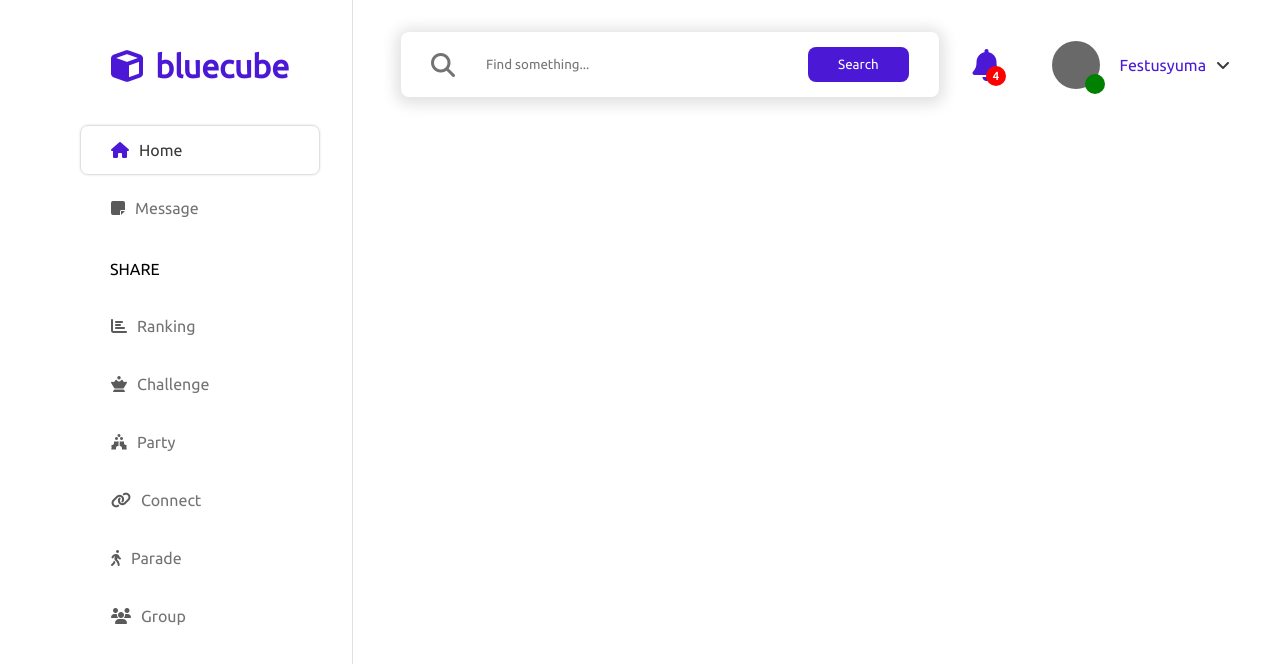
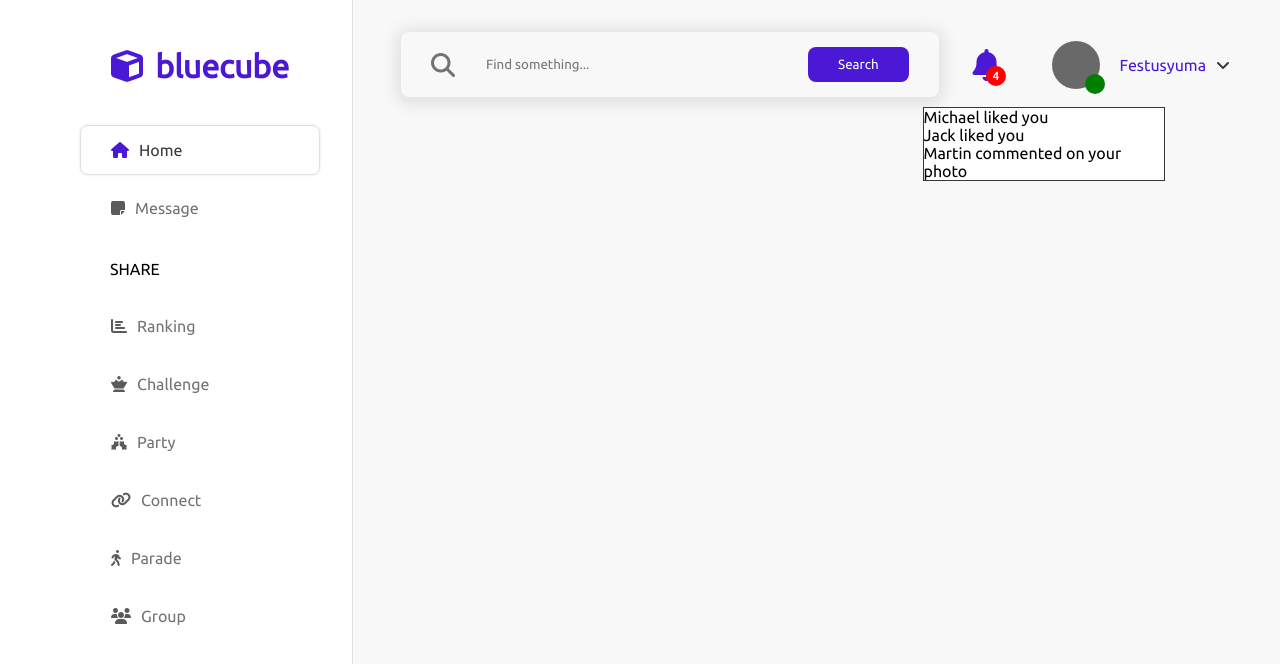
Before and after one commit to festusyuma/interview-project, a Vue app: page / in a window 1280 px wide. Shown: the top 664 px of the page. Built offline with nearby package versions, Linux system fonts and the light colour scheme.

Commit message:
added notifications to store

```diff
--- a/src/App.vue
+++ b/src/App.vue
@@ -44,6 +44,7 @@ export default {
 #content {
     flex-grow: 1;
     padding: 1rem;
+    background: #f8f8f8;
 }
 
 #search-and-profile {
@@ -52,10 +53,24 @@ export default {
     align-items: center;
 }
 
+.dropdown {
+    position: relative;
+}
+
 .dropdown-title {
     padding: 5px 10px;
     display: flex;
     align-items: center;
+}
+
+.dropdown-items {
+    position: absolute;
+    top: 0;
+    left: -2.5rem;
+    width: 15em;
+    margin-top: 100%;
+    border: 1px solid #393939;
+    background: #ffffff;
 }
 
 .dropdown-title:hover {
--- a/src/components/Notifications.vue
+++ b/src/components/Notifications.vue
@@ -6,16 +6,19 @@
             </i>
         </div>
         <div class="dropdown-items" >
-            <div class="notification-dropdown-item" >
-
+            <div class="notification-dropdown-item" v-for="notification in allNotifications" :key="notification.id" >
+                {{notification.notification}}
             </div>
         </div>
     </div>
 </template>
 
 <script>
+import {mapGetters} from 'vuex'
+
 export default {
     name: "Notifications",
+    computed: mapGetters(['allNotifications']),
     data() {
         return {
 
--- a/src/store/modules/notifications.js
+++ b/src/store/modules/notifications.js
@@ -1,22 +1,25 @@
 const state = {
     notifications: [
         {
-            notifications: "",
+            id: 1,
+            notification: "Michael liked you",
             type: "like",
             img: "",
-            time: "",
+            time: "20 minutes ago",
         },
         {
-            notifications: "",
+            id: 2,
+            notification: "Jack liked you",
             type: "like",
             img: "",
-            time: "",
+            time: "30 minutes ago",
         },
         {
-            notifications: "",
+            id: 3,
+            notification: "Martin commented on your photo",
             type: "comment",
             img: "",
-            time: "",
+            time: "58 minutes ago",
         },
     ]
 }
```
